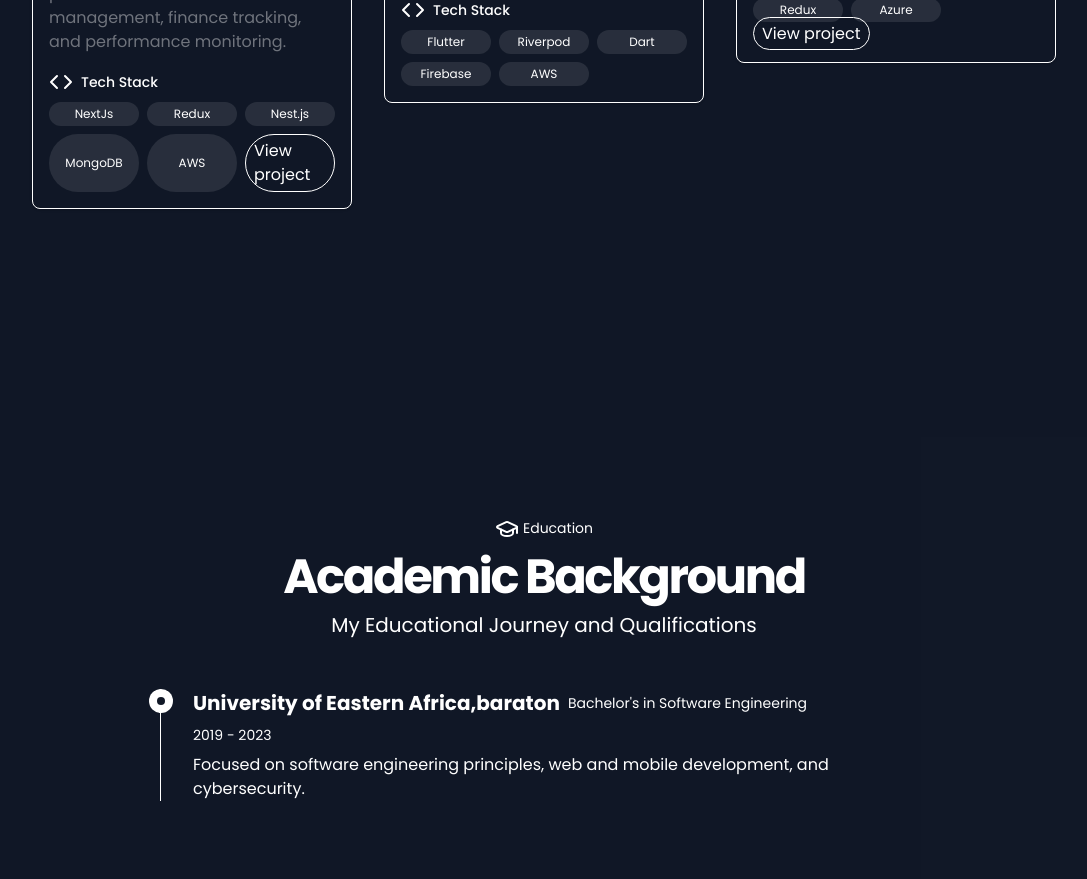
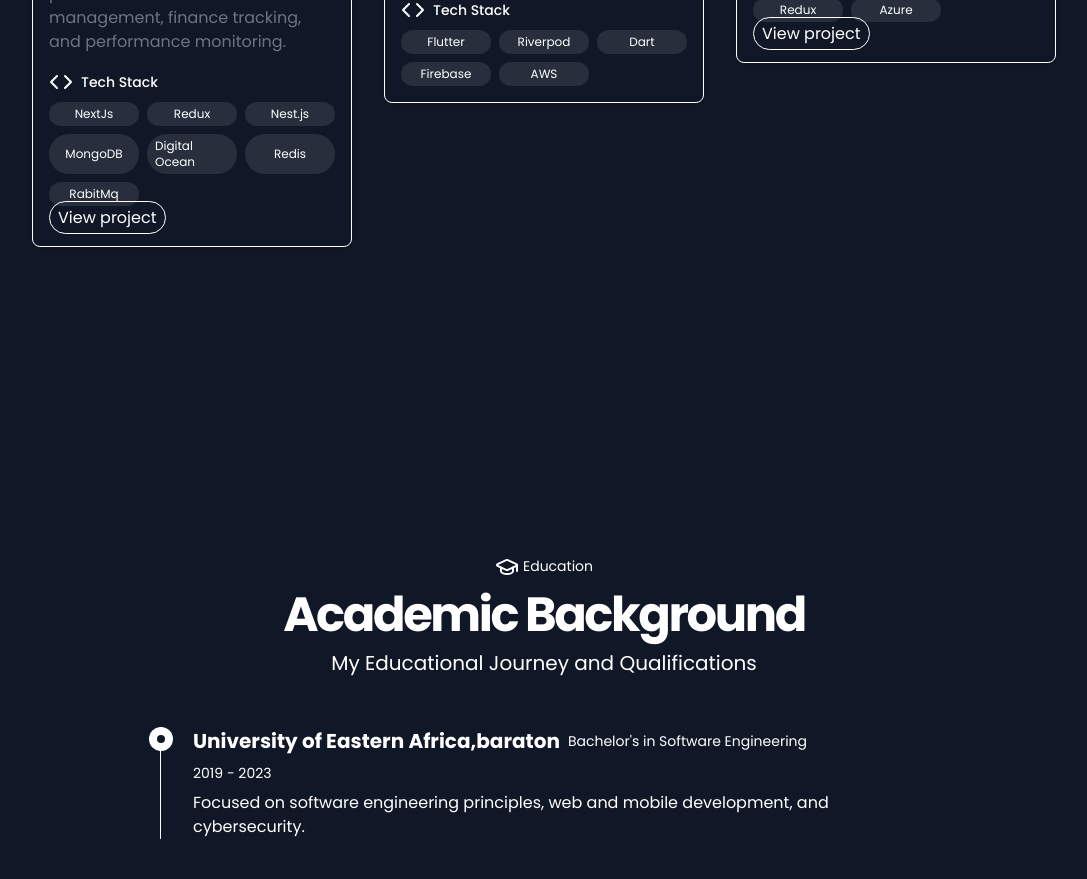
Before and after one commit to Brian-mula/mulati, a Next.js app: page / in a window 1280 px wide. Shown: the part 3120-3999 px from the top of the page, without its empty margins (96-1183 px from the left). Built offline with nearby package versions, Linux system fonts and the light colour scheme.

Commit message:
Add rabit Mq to projetcs

```diff
--- a/src/components/work.tsx
+++ b/src/components/work.tsx
@@ -57,9 +57,17 @@ function Work() {
                 <span className="text-xs">MongoDB</span>
               </div>
               <div className="bg-foreground/10 py-1 px-2 flex justify-center items-center rounded-full">
-                <span className="text-xs">AWS</span>
+                <span className="text-xs">Digital Ocean</span>
               </div>
-              <a
+              <div className="bg-foreground/10 py-1 px-2 flex justify-center items-center rounded-full">
+                <span className="text-xs">Redis</span>
+              </div>
+              <div className="bg-foreground/10 py-1 px-2 flex justify-center items-center rounded-full">
+                <span className="text-xs">RabitMq</span>
+              </div>
+
+            </div>
+            <a
           className="px-2 py-1 border border-foreground rounded-full hover:text-foreground transition-colors hover:scale-110"
           href={radionetworkurl}
           target="_blank"
@@ -67,7 +75,6 @@ function Work() {
         >
           View project
         </a>
-            </div>
           </div>
         </div>
 
```
